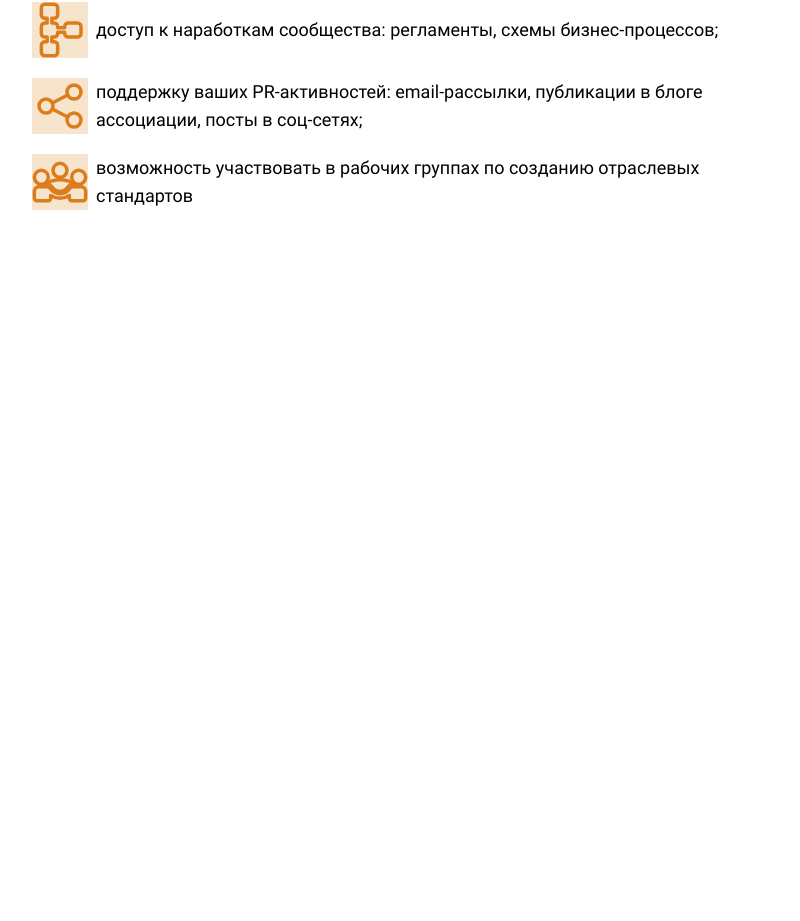
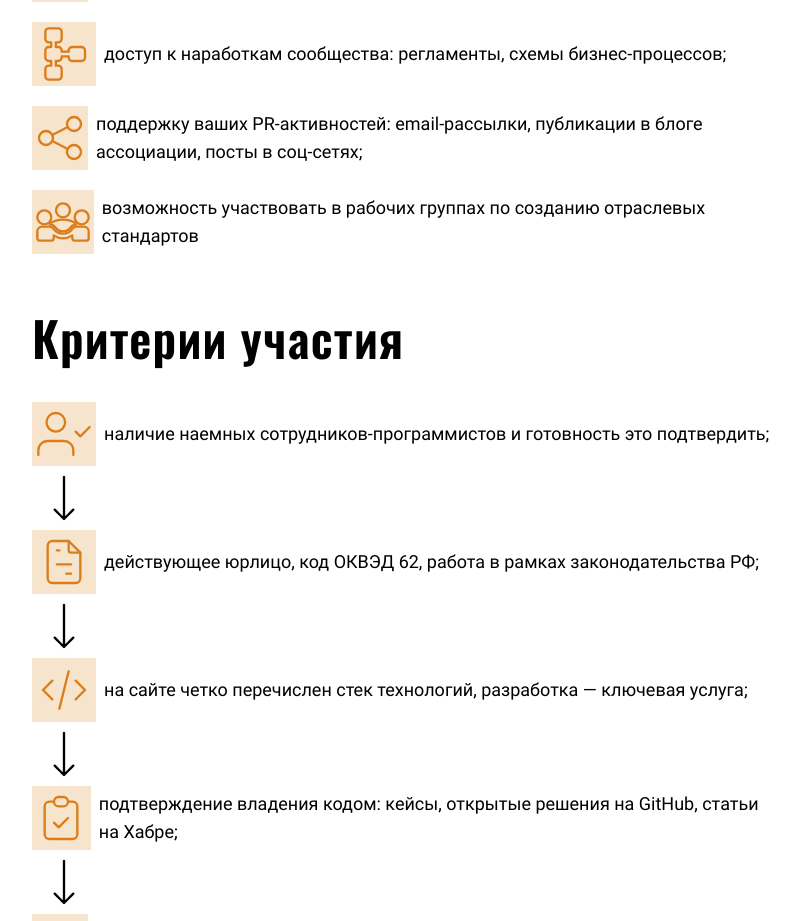
Before and after one commit to TusksAndTasks/ARDA, a React (Create React App) app: page / in a window 1280 px wide. Shown: the part 1842-2763 px from the top of the page, without its empty margins (158-958 px from the left). Before the commit the page ends 2072 px from the top, so only its background shows below. Built offline with nearby package versions, Linux system fonts and the light colour scheme.

Commit message:
feat: remade icon-creation system, finish Conditions serction

```diff
--- a/src/components/MainPage/index.tsx
+++ b/src/components/MainPage/index.tsx
@@ -4,12 +4,20 @@ import SectionPrimitive from '../../primitives/SectionPrimitive';
 import MainPageData from '../../data/MainPage.json';
 import IconPrimitive from '../../primitives/IconPrimitive';
 import { squareSizes } from '../../themes/sizes';
-import { bgColors, textColors } from '../../themes/colors';
-import { MainPageIcons } from '../../data/MainPageIcons';
+import {
+  afterBgColors,
+  bgColors,
+  borderColors,
+  hoverTextColors,
+  textColors,
+} from '../../themes/colors';
+import { ReactComponent as MainPageSprite } from '../../data/MainPageSprite.svg';
+import ButtonPrimitive from '../../primitives/ButtonPrimitive';
 
 function MainPage() {
   return (
     <div className="container px-10">
+      <MainPageSprite className="hidden" />
       <SectionPrimitive>
         <TypographyPrimitive as="h1" mode={TypographyModes.TITULAR}>
           {MainPageData.TitularSection.title}
@@ -38,13 +46,12 @@ function MainPage() {
             key={content.text.slice(0, 5)}
           >
             <IconPrimitive
+              spriteId={content.icon}
               size={squareSizes.MEDIUM}
               bgSize={squareSizes.MEDIUMPLUS}
               color={textColors.BRONZE}
               bgColor={bgColors.LIGHTGOLD}
-            >
-              {MainPageIcons[content.icon as keyof typeof MainPageIcons]}
-            </IconPrimitive>
+            />
             <TypographyPrimitive as="p" mode={TypographyModes.LISTLIKE}>
               {content.text}
             </TypographyPrimitive>
@@ -61,13 +68,12 @@ function MainPage() {
             key={content.text.slice(0, 5)}
           >
             <IconPrimitive
+              spriteId={content.icon}
               size={squareSizes.MEDIUM}
               bgSize={squareSizes.MEDIUMPLUS}
               color={textColors.BRONZE}
               bgColor={bgColors.LIGHTGOLD}
-            >
-              {MainPageIcons[content.icon as keyof typeof MainPageIcons]}
-            </IconPrimitive>
+            />
             <TypographyPrimitive as="p" mode={TypographyModes.LISTLIKE}>
               {content.text}
             </TypographyPrimitive>
@@ -84,18 +90,58 @@ function MainPage() {
             key={content.text.slice(0, 5)}
           >
             <IconPrimitive
+              spriteId={content.icon}
               size={squareSizes.MEDIUM}
               bgSize={squareSizes.MEDIUMPLUS}
               color={textColors.BRONZE}
               bgColor={bgColors.LIGHTGOLD}
-            >
-              {MainPageIcons[content.icon as keyof typeof MainPageIcons]}
-            </IconPrimitive>
+            />
             <TypographyPrimitive as="p" mode={TypographyModes.LISTLIKE}>
               {content.text}
             </TypographyPrimitive>
           </div>
         ))}
+      </SectionPrimitive>
+      <SectionPrimitive>
+        <TypographyPrimitive as="h2" mode={TypographyModes.TITULAR}>
+          {MainPageData.ConditionsSection.title}
+        </TypographyPrimitive>
+        {MainPageData.ConditionsSection.content.map((content) => (
+          <div key={content.text.slice(0, 5)} className="flex-col items-start justify-start">
+            <div className="flex w-5/6 content-center items-center gap-2 text-start">
+              <IconPrimitive
+                spriteId={content.icon}
+                size={squareSizes.MEDIUM}
+                bgSize={squareSizes.MEDIUMPLUS}
+                color={textColors.BRONZE}
+                bgColor={bgColors.LIGHTGOLD}
+              />
+              <TypographyPrimitive as="p" mode={TypographyModes.LISTLIKE}>
+                {content.text}
+              </TypographyPrimitive>
+            </div>
+            <IconPrimitive
+              spriteId="ArrowDown"
+              size={squareSizes.MEDIUM}
+              bgSize={squareSizes.MEDIUMPLUS}
+            ></IconPrimitive>
+          </div>
+        ))}
+        <div className="flex items-center justify-start gap-4">
+          <ButtonPrimitive
+            color={textColors.LIGHTBRONZE}
+            bgColor={bgColors.TRANSPARENT}
+            borderColor={borderColors.LIGHTBRONZE}
+            afterColor={afterBgColors.LIGHTBRONZE}
+            hoverTextColor={hoverTextColors.GOLD}
+          >
+            <TypographyPrimitive mode={TypographyModes.PRIMARYPLUS}>Вступить</TypographyPrimitive>
+          </ButtonPrimitive>
+          <TypographyPrimitive as="p" mode={TypographyModes.PRIMARY}>
+            Если вы разделяете принципы, и ваша компания подходит по вышеприведенным критериям, то
+            мы будем рады видеть вас среди участников!
+          </TypographyPrimitive>
+        </div>
       </SectionPrimitive>
     </div>
   );
--- a/src/data/MainPage.json
+++ b/src/data/MainPage.json
@@ -76,5 +76,34 @@
         "text": "возможность участвовать в рабочих группах по созданию отраслевых стандартов"
       }
     ]
+  },
+  "ConditionsSection": {
+    "title": "Критерии участия",
+    "content": [
+      {
+        "icon": "ConditionIcon1",
+        "text": "наличие наемных сотрудников-программистов и готовность это подтвердить;"
+      },
+      {
+        "icon": "ConditionIcon2",
+        "text": "действующее юрлицо, код ОКВЭД 62, работа в рамках законодательства РФ;"
+      },
+      {
+        "icon": "ConditionIcon3",
+        "text": "на сайте четко перечислен стек технологий, разработка — ключевая услуга;"
+      },
+      {
+        "icon": "ConditionIcon4",
+        "text": "подтверждение владения кодом: кейсы, открытые решения на GitHub, статьи на Хабре;"
+      },
+      {
+        "icon": "ConditionIcon5",
+        "text": "понимание вреда white-label моделей и стремление работать с прямым заказчиком без посредников;"
+      },
+      {
+        "icon": "ConditionIcon6",
+        "text": "членство в Ассоциации развития диджитал-агентств ARDA."
+      }
+    ]
   }
 }
--- a/src/index.css
+++ b/src/index.css
@@ -36,9 +36,6 @@
         transition-timing-function: cubic-bezier(.15,1.82,.7,.4);;
     }
 
-    .button-primary::after {
-        background: white;
-    }
     .button-primary:hover::after {
         -webkit-transform: translate3d(0, -100%, 0);
         transform: translate3d(0, -100%, 0);
--- a/src/primitives/ButtonPrimitive.tsx
+++ b/src/primitives/ButtonPrimitive.tsx
@@ -1,8 +1,20 @@
 import React from 'react';
+import {
+  afterBgColors,
+  bgColors,
+  borderColors,
+  hoverTextColors,
+  textColors,
+} from '../themes/colors';
 
 interface IButtonProps {
   mode?: ButtonModes;
   children?: React.ReactNode;
+  color?: textColors;
+  borderColor?: borderColors;
+  afterColor?: afterBgColors;
+  hoverTextColor?: hoverTextColors;
+  bgColor?: bgColors;
   onClick?: () => void;
 }
 
@@ -10,10 +22,22 @@ enum ButtonModes {
   PRIMARY = 'PRIMARY',
 }
 
-function ButtonPrimitive({ mode = ButtonModes.PRIMARY, children, onClick }: IButtonProps) {
+function ButtonPrimitive({
+  mode = ButtonModes.PRIMARY,
+  color = textColors.WHITE,
+  bgColor = bgColors.TRANSPARENT,
+  borderColor = borderColors.WHITE,
+  afterColor = afterBgColors.WHITE,
+  hoverTextColor = hoverTextColors.BLACK,
+  children,
+  onClick,
+}: IButtonProps) {
   return (
-    <button className={ButtonStylesMap[mode].button} onClick={onClick}>
-      <span className={ButtonStylesMap[mode].textSpan}>{children}</span>
+    <button
+      className={`${ButtonStylesMap[mode].textSpan} ${color} ${afterColor} ${bgColor} ${borderColor} ${hoverTextColor}`}
+      onClick={onClick}
+    >
+      {children}
     </button>
   );
 }
@@ -22,8 +46,7 @@ export default React.memo(ButtonPrimitive);
 
 const ButtonStylesMap = {
   [ButtonModes.PRIMARY]: {
-    button: 'flex flex-wrap justify-center py-10 text-white  my-5',
     textSpan:
-      'button-primary border-white px-5 py-0 bg-transparent hover:text-black relative block focus:outline-none border-2 border-solid text-center overflow-hidden',
+      'button-primary px-5 py-2 relative block focus:outline-none border border-solid text-center overflow-hidden',
   },
 };
--- a/src/primitives/IconPrimitive.tsx
+++ b/src/primitives/IconPrimitive.tsx
@@ -3,11 +3,11 @@ import React from 'react';
 import { squareSizes } from '../themes/sizes';
 
 interface IIconPrimitiveProps {
+  spriteId: string;
   color?: textColors;
   bgColor?: bgColors;
   size?: squareSizes;
   bgSize?: squareSizes;
-  children?: React.ReactNode;
 }
 
 function IconPrimitive({
@@ -15,22 +15,23 @@ function IconPrimitive({
   bgColor = bgColors.WHITE,
   size = squareSizes.SMALL,
   bgSize = squareSizes.SMALLPLUS,
-  children,
+  spriteId,
 }: IIconPrimitiveProps) {
   return (
+    <>
       <div className={`${bgColor} ${bgSize} flex items-center justify-center`}>
         <svg
           className={`${size} ${color}`}
           viewBox="0 0 24 24"
-        strokeWidth="1.5"
           stroke="currentColor"
           fill="none"
           strokeLinecap="round"
           strokeLinejoin="round"
         >
-        {children}
+          <use href={`#${spriteId}`} />
         </svg>
       </div>
+    </>
   );
 }
 
--- a/src/primitives/TypographyPrimitive.tsx
+++ b/src/primitives/TypographyPrimitive.tsx
@@ -8,6 +8,7 @@ interface ITypographyProps {
 
 export enum TypographyModes {
   PRIMARY = 'PRIMARY',
+  PRIMARYPLUS = 'PRIMARYXL',
   TITULAR = 'TITULAR',
   LISTLIKE = 'LISTLIKE',
 }
@@ -23,7 +24,8 @@ function TypographyPrimitive({
 export default React.memo(TypographyPrimitive);
 
 const TypographyStyleMap = {
-  [TypographyModes.PRIMARY]: 'font-general text-base tracking-normal pb-5',
+  [TypographyModes.PRIMARY]: 'font-general text-base tracking-normal',
   [TypographyModes.LISTLIKE]: 'font-general text-lg tracking-normal text-start',
   [TypographyModes.TITULAR]: 'font-titular text-5xl tracking-wide pb-10',
+  [TypographyModes.PRIMARYPLUS]: 'font-general text-lg tracking-wide uppercase',
 };
--- a/src/themes/colors.ts
+++ b/src/themes/colors.ts
@@ -5,6 +5,16 @@ export enum bgColors {
   LIGHTBRONZE = 'bg-lightbronze',
   WHITE = 'bg-white',
   BLACK = 'bg-black',
+  TRANSPARENT = 'bg-transparent',
+}
+
+export enum afterBgColors {
+  GOLD = 'after:bg-gold',
+  BRONZE = 'after:bg-bronze',
+  LIGHTGOLD = 'after:bg-lightgold',
+  LIGHTBRONZE = 'after:bg-lightbronze',
+  WHITE = 'after:bg-white',
+  BLACK = 'after:bg-black',
 }
 
 export enum textColors {
@@ -15,3 +25,21 @@ export enum textColors {
   WHITE = 'text-white',
   BLACK = 'text-black',
 }
+
+export enum hoverTextColors {
+  GOLD = 'hover:text-gold',
+  BRONZE = 'hover:text-bronze',
+  LIGHTGOLD = 'hover:text-lightgold',
+  LIGHTBRONZE = 'hover:text-lightbronze',
+  WHITE = 'hover:text-white',
+  BLACK = 'hover:text-black',
+}
+
+export enum borderColors {
+  GOLD = 'border-gold',
+  BRONZE = 'border-bronze',
+  LIGHTGOLD = 'border-lightgold',
+  LIGHTBRONZE = 'border-lightbronze',
+  WHITE = 'border-white',
+  BLACK = 'border-black',
+}
--- a/src/themes/sizes.ts
+++ b/src/themes/sizes.ts
@@ -2,5 +2,5 @@ export enum squareSizes {
   SMALL = 'w-8 h-8',
   SMALLPLUS = 'w-10 h-10',
   MEDIUM = 'w-14 h-14',
-  MEDIUMPLUS = 'w-18 h-18',
+  MEDIUMPLUS = 'w-16 h-16',
 }
```
Also changed, not shown: src/data/MainPageIcons.tsx (+51 -9 lines), src/data/MainPageSprite.svg (added). Lines whose indentation alone changed are shown as unchanged.
